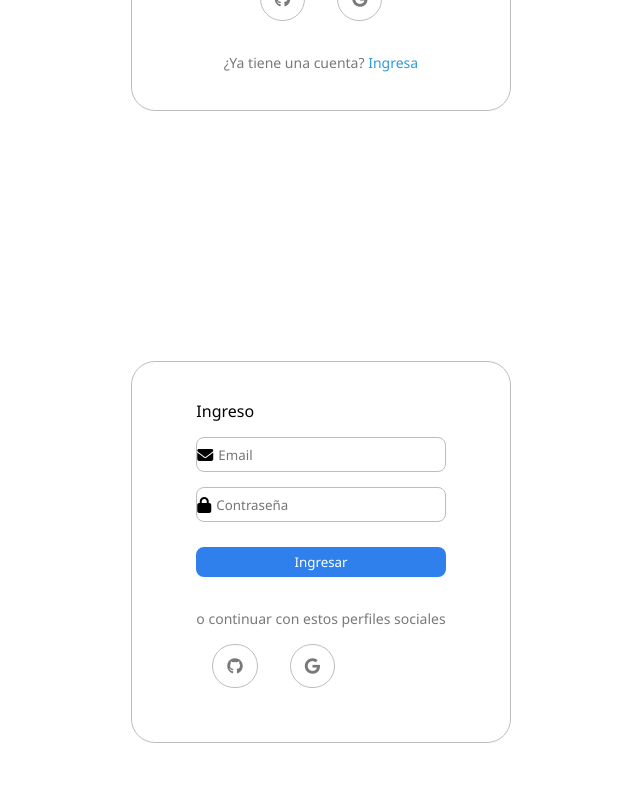
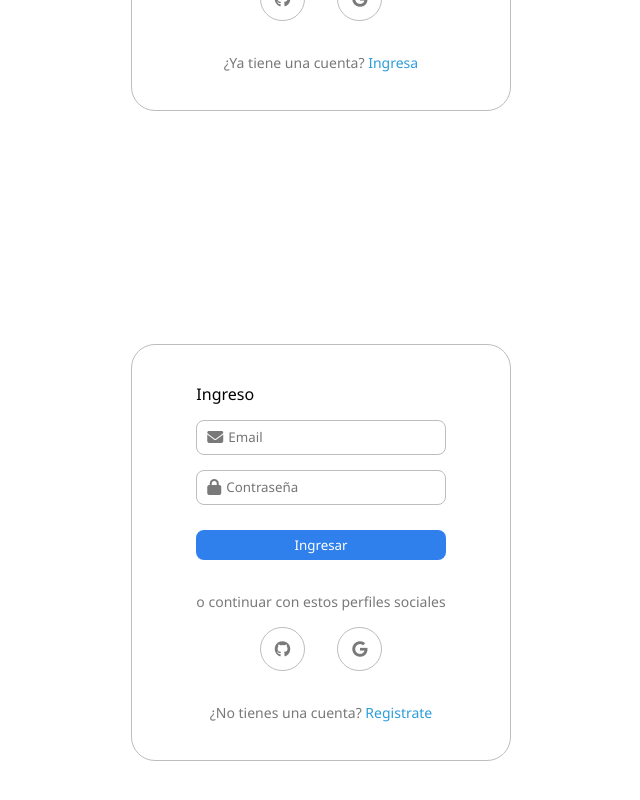
Before and after one commit to CarlosV319/team-prolog, a React (Vite) app: page / in a window 1280 px wide. Shown: the part 568-1368 px from the top of the page, without its empty margins (319-959 px from the left). Built offline with nearby package versions, Linux system fonts and the light colour scheme.

Commit message:
Haciendo ajustes de clases

```diff
--- a/src/auth/pages/LoginPage.jsx
+++ b/src/auth/pages/LoginPage.jsx
@@ -24,7 +24,9 @@ export const LoginPage = () => {
                     <p>Ingreso</p>
                     <form onSubmit={loginSubmit}>
                         <div className="group-form">
+                            <div className="icon-form">
                                 <i className="fa-solid fa-envelope"></i>
+                            </div>
                             <input
                                 type="email"
                                 placeholder="Email"
@@ -34,7 +36,9 @@ export const LoginPage = () => {
                             />
                         </div>
                         <div className="group-form">
+                            <div className="icon-form">
                                 <i className="fa-solid fa-lock"></i>
+                            </div>
                             <input
                                 type="password"
                                 placeholder="Contraseña"
@@ -51,16 +55,17 @@ export const LoginPage = () => {
                         </div>
                     </form>
                     <p className="text-2">o continuar con estos perfiles sociales</p>
+                </div>
                 <div className="continer-icon">
                     <div className="icon-style">
                         <i className="fa-brands fa-github"></i>
                     </div>
-                        <br />
                     <div className="icon-style">
                         <i className="fa-brands fa-google"></i>
                     </div>
                 </div>
-                </div>
+                <p className="text-2">¿No tienes una cuenta? <span>Registrate</span></p>
+
             </div>
         </div>
     );
```
Lines whose indentation alone changed are shown as unchanged.
